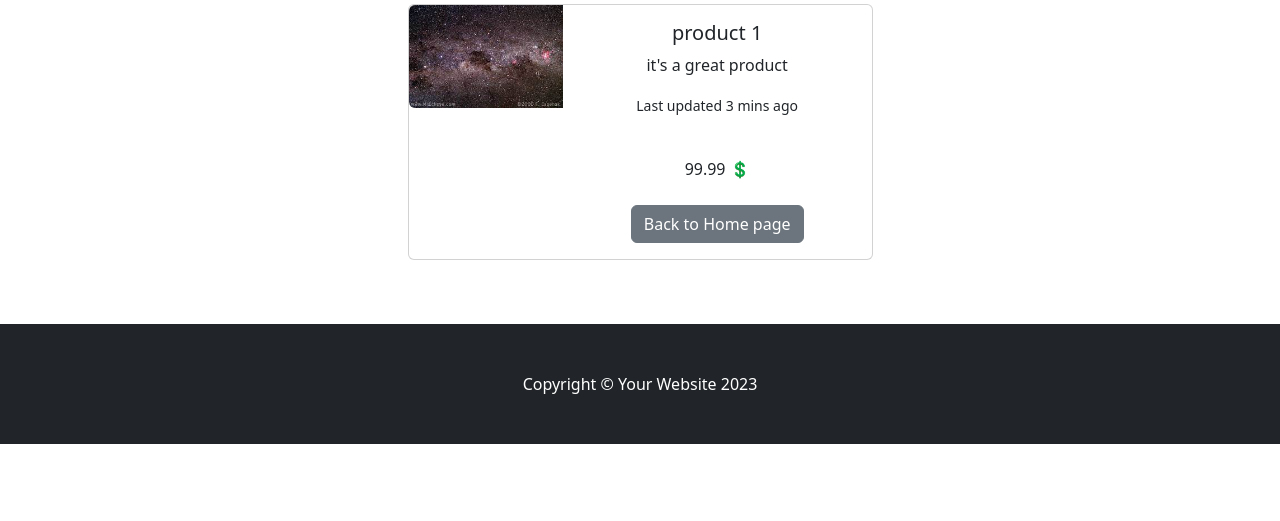
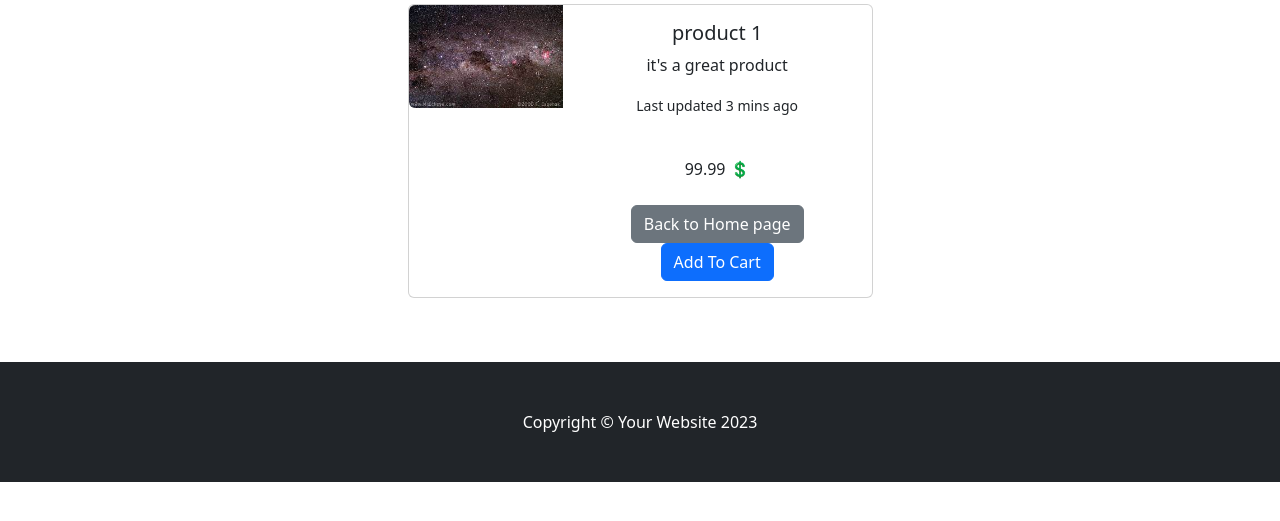
Before and after one commit to HB2102/Django-Store-Project, a Django app: page /product/1 in a window 1280 px wide. Shown: the part 124-645 px from the top of the page. Run offline with Django 4.2, Linux system fonts and the light colour scheme; data comes from the database, SQL or seed files in the repository; both versions use the stored data as it was after the commit; some libraries are stand-ins or nearby versions.

Commit message:
adding cart session and add to cart function

```diff
--- a/DjangoStore/settings.py
+++ b/DjangoStore/settings.py
@@ -53,6 +53,7 @@ TEMPLATES = [
                 'django.template.context_processors.request',
                 'django.contrib.auth.context_processors.auth',
                 'django.contrib.messages.context_processors.messages',
+                'cart.context_processors.cart',
             ],
         },
     },
--- /dev/null
+++ b/cart/cart.py
@@ -0,0 +1,22 @@
+class Cart():
+    def __init__(self, request):
+        self.session = request.session
+
+        cart = self.session.get('session_key')
+
+        if 'session_key' not in request.session:
+            cart = self.session['session_key'] = {}
+
+        self.cart = cart
+
+
+    def add(self, product):
+        product_id = str(product.id)
+
+        if product_id in self.cart:
+            pass
+
+        else:
+            self.cart[product_id] = {'price': str(product.price)}
+
+        self.session.modified = True
--- /dev/null
+++ b/cart/context_processors.py
@@ -0,0 +1,4 @@
+from .cart import Cart
+
+def cart(request):
+    return {'cart': Cart(request)}
--- a/store/templates/base.html
+++ b/store/templates/base.html
@@ -14,6 +14,7 @@
         <link href="https://cdn.jsdelivr.net/npm/bootstrap-icons@1.5.0/font/bootstrap-icons.css" rel="stylesheet" />
         <!-- Core theme CSS (includes Bootstrap)-->
         <link href="{% static 'css/styles.css' %}" rel="stylesheet" />
+        <script src="https://code.jquery.com/jquery-3.7.1.min.js" integrity="sha256-/JqT3SQfawRcv/BIHPThkBvs0OEvtFFmqPF/lYI/Cxo=" crossorigin="anonymous"></script>
     </head>
     <body>
         {% include 'navbar.html' %}
--- a/store/templates/product.html
+++ b/store/templates/product.html
@@ -25,6 +25,7 @@
                                     {% endif %}
                                   <br><br>
                                   <a href="{% url 'home' %}" class="btn btn-secondary">Back to Home page</a>
+                                  <button type="button" value="{{ product.id }}" class="btn btn-primary" id="add-cart">Add To Cart</button>
                               </div>
                             </div>
                           </div>
@@ -35,4 +36,40 @@
         </div>
         <br><br>
 
+<script>
+// Check if button pressed
+$(document).on('click', '#add-cart', function(e){
+    e.preventDefault();
+    $.ajax({
+        type: 'POST',
+        url: '{% url 'cart_add' %}',
+        data: {
+            product_id: $('#add-cart').val(),
+            product_qty: $('#qty-cart option:selected').text(),
+            csrfmiddlewaretoken: '{{ csrf_token }}',
+            action: 'post'
+        },
+
+        success: function(json){
+            //console.log(json)
+            document.getElementById("cart_quantity").textContent = json.qty
+            location.reload();
+        },
+
+        error: function(xhr, errmsg, err){
+
+        }
+
+
+    });
+
+
+
+})
+
+
+
+
+</script>
+
 {% endblock %}
```
Also changed, not shown: cart/views.py (+15 -2 lines), db.sqlite3.
